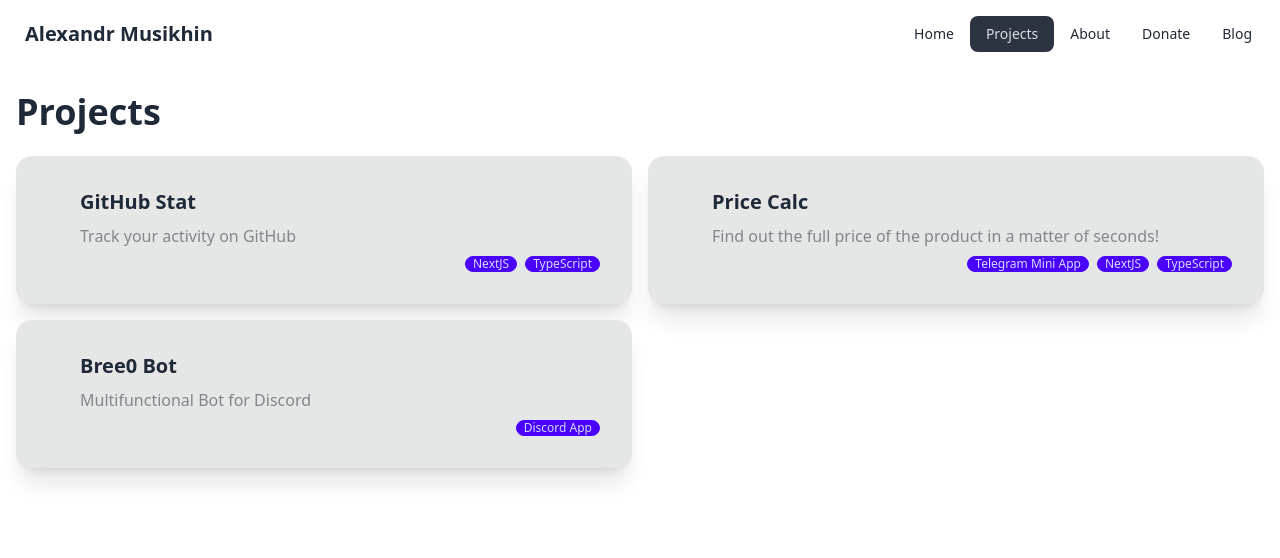
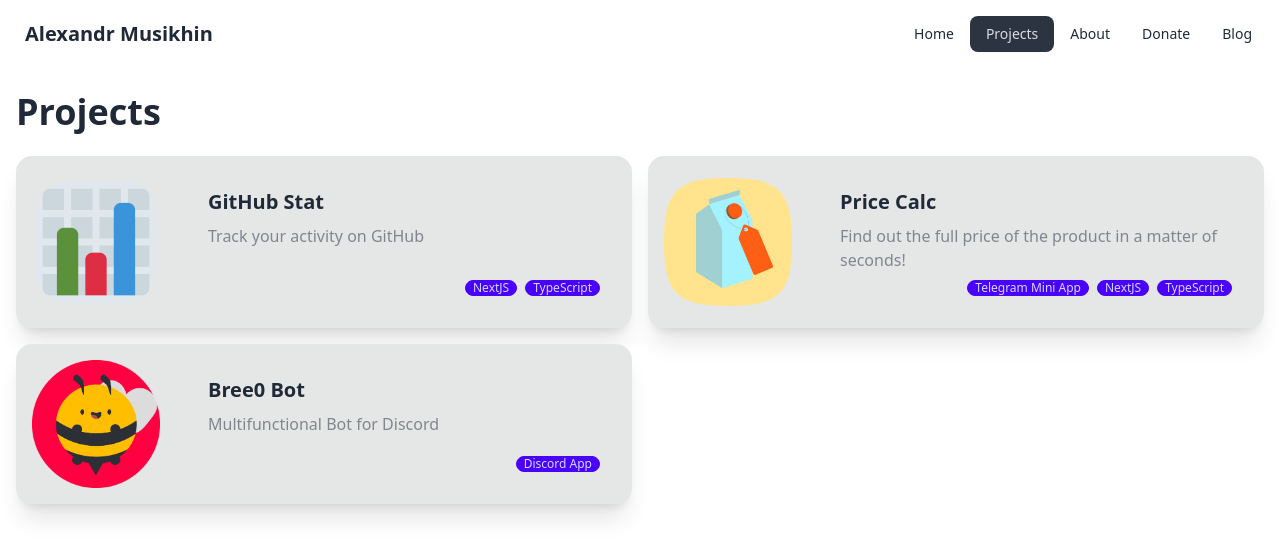
Before and after one commit to tophackr/tophackr.github.io, a Jekyll site: the page built from projects.md, in a window 1280 px wide. Shown: the top 558 px of the page. Built offline with Jekyll 4.4.1, drawn with Linux system fonts in a browser that asks for light colours; nearby versions of some CDN libraries.

Commit message:
refactor: projects.md to use file path helper for icon image handling

```diff
--- a/projects.md
+++ b/projects.md
@@ -9,9 +9,9 @@
     {% for project in site.projects reversed %}
         <a class="card card-side bg-base-300 shadow-xl" href="{{ project.url }}">
             <div class="flex items-center justify-center m-4">
+                {% include file-path.html collection=project.collection slug=project.slug %}
                 {% for file in site.static_files %}
-                    {% assign path = 'assets/' | append: project.slug | append: '/icon' %}
-                    {% if file.path contains path %}
+                    {% if file.path contains filePath %}
                         <img class="mask mask-squircle w-64 max-w-32" src="{{ file.path }}" alt="{{ project.title }}" />
                     {% endif %}
                 {% endfor %}
```
